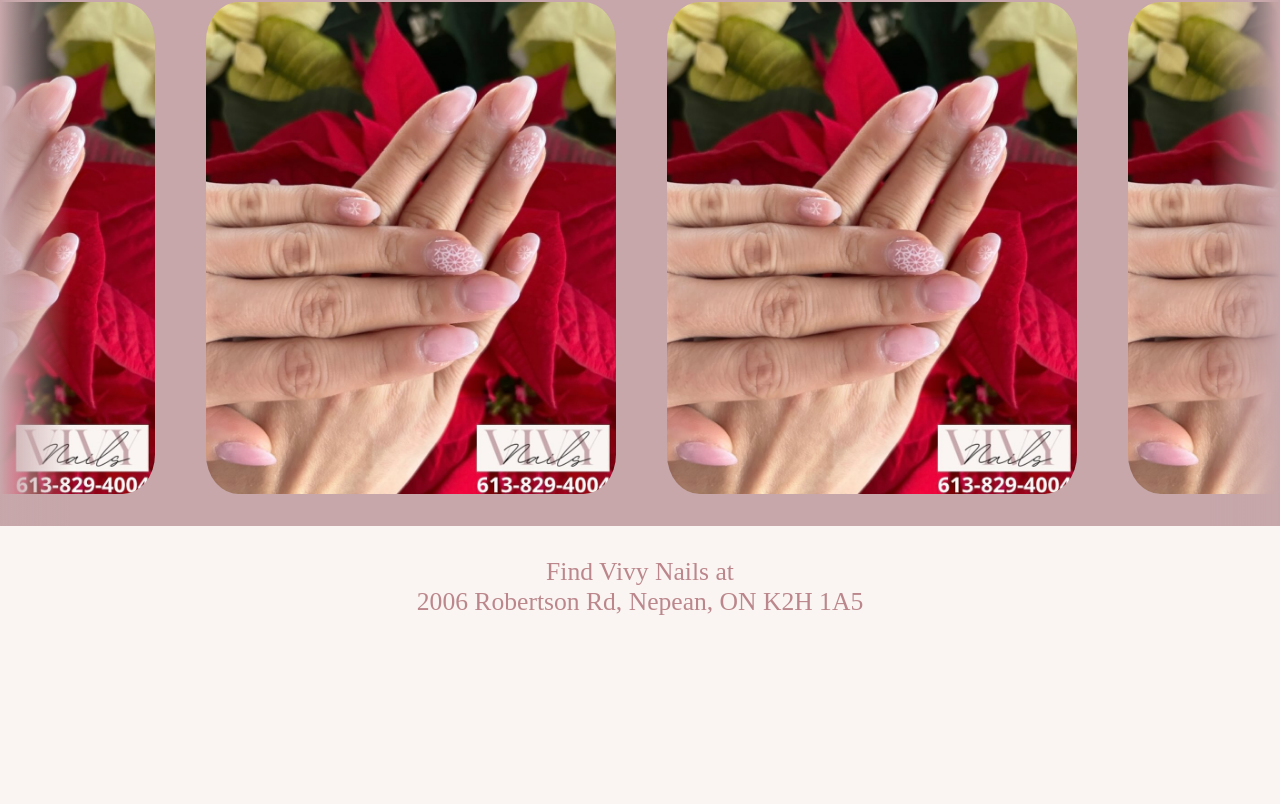
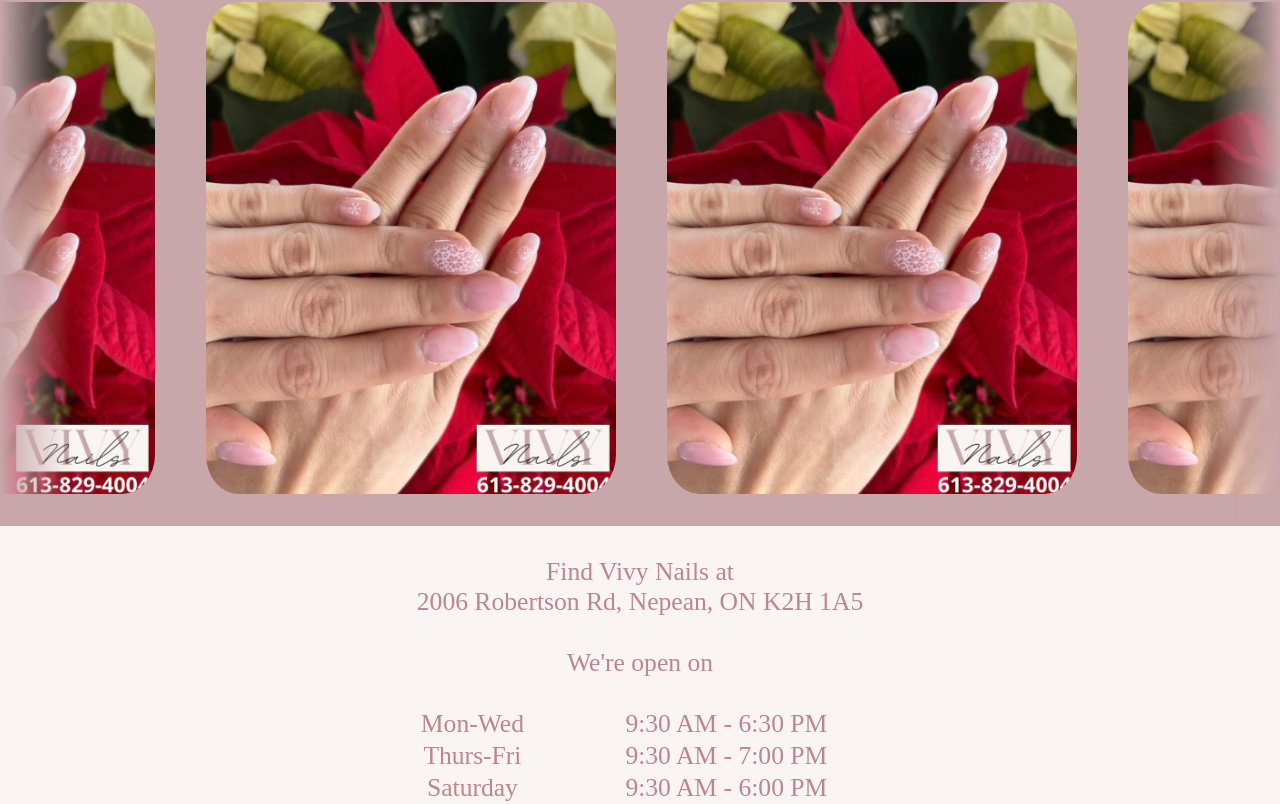
Before and after one commit to AquaShotRyan/vivy-nails-react, a JavaScript app in the folder vivy-nails/: page / in a window 1280 px wide. Shown: the part 401-1205 px from the top of the page. Before the commit the page ends 1049 px from the top, so only its background shows below. Built offline with nearby package versions, Linux system fonts and the light colour scheme; the HTML template or start-up script is replaced by a standard one; a web font is replaced by a local one.

Commit message:
added address info to home page

```diff
--- a/vivy-nails/src/index.css
+++ b/vivy-nails/src/index.css
@@ -136,6 +136,11 @@ header{
   color:var(--darkpink);
 }
 
+.home-bottom table{
+  width:100%;
+  border-collapse: collapse;
+}
+
 /* ================== contact ================== */
 .contact-container{
   display:flex;
@@ -167,7 +172,7 @@ header{
   border-collapse: collapse;
 }
 
-td {
+.contact-hours table td {
   border-bottom: 1px solid var(--darkpink);
 }
 
--- a/vivy-nails/src/layouts/RootLayout.js
+++ b/vivy-nails/src/layouts/RootLayout.js
@@ -1,4 +1,4 @@
-import { Outlet, NavLink, Link, ScrollRestoration } from "react-router-dom"
+import { Outlet, NavLink, ScrollRestoration } from "react-router-dom"
 
 export default function RootLayout() {
   return (
--- a/vivy-nails/src/pages/Home.js
+++ b/vivy-nails/src/pages/Home.js
@@ -4,8 +4,13 @@ export default function Home() {
   let contact = require('../json/contact.json');
 
   // get values json file
-  let phone = contact["phone"];
-  let address = contact["address"];
+  const phone = contact["phone"];
+  const address = contact["address"];
+  const hours = [
+    {day: "Mon-Wed", hour: "9:30 AM - 6:30 PM"},
+    {day: "Thurs-Fri", hour: "9:30 AM - 7:00 PM"},
+    {day: "Saturday", hour: "9:30 AM - 6:00 PM"}
+  ]
 
   // images to display
   const images = [
@@ -33,6 +38,17 @@ export default function Home() {
 
       <div className="home-bottom">
         <p>Find Vivy Nails at <br></br>{address}</p>
+        <p>We're open on</p>
+        <table>
+          {
+            hours.map((day, index) => (
+              <tr>
+                <td>{day.day}</td>
+                <td>{day.hour}</td>
+              </tr>
+            ))
+          }
+        </table>
       </div>
 
     </div>
```
